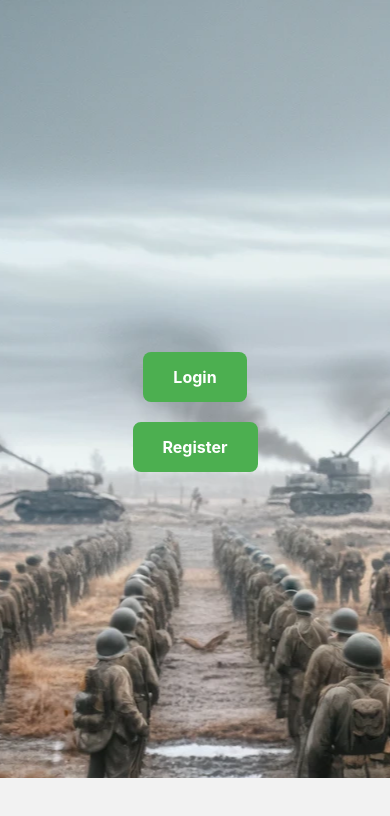
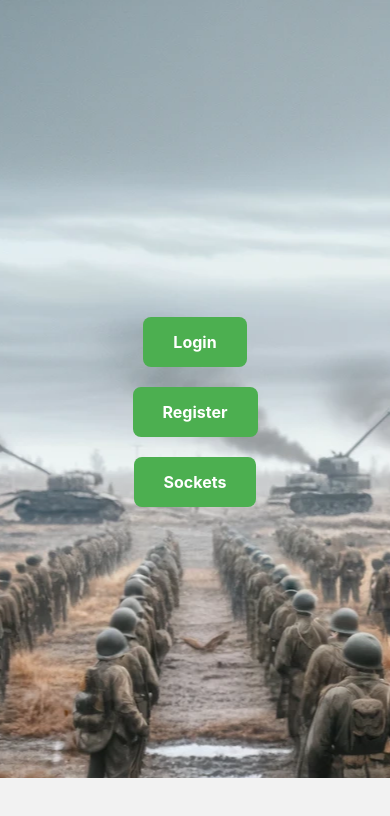
Before and after one commit to UNIZAR-30226-2024-02/Front-end-movil, a React Native app: screen / in a window 390 px wide. Shown: the top 816 px of the page. Built offline with nearby package versions, Linux system fonts and the light colour scheme.

Commit message:
SocketTest Add
Socket Pruebas Añadido

```diff
--- a/Pantallas/Home.jsx
+++ b/Pantallas/Home.jsx
@@ -14,6 +14,10 @@ export default function Home() {
     navigation.navigate('Register');
   };
 
+  const goToSockets = () => {
+    navigation.navigate('SocketsTest');
+  };
+
   return (
     <ImageBackground source={require('../assets/guerra.jpg')} style={styles.backgroundImage} >
       <View style={styles.container}>
@@ -22,6 +26,10 @@ export default function Home() {
         </TouchableOpacity>
         <TouchableOpacity style={styles.button} onPress={goToRegister}>
           <Text style={styles.buttonText}>Register</Text>
+        </TouchableOpacity>
+
+        <TouchableOpacity style={styles.button} onPress={goToSockets}>
+          <Text style={styles.buttonText}>Sockets</Text>
         </TouchableOpacity>
       </View>
     </ImageBackground>
--- /dev/null
+++ b/Pantallas/SocketsTest.jsx
@@ -0,0 +1,129 @@
+import React, { useEffect } from 'react';
+import { View, Text, TouchableOpacity, StyleSheet, ScrollView, Dimensions } from 'react-native';
+import io from 'socket.io-client';
+import { IP } from '../config';
+
+const windowWidth = Dimensions.get('window').width;
+
+const SocketsTest = () => {
+
+    // Connect to the server socket
+    const socket = io(IP); // Update the URL with your server URL
+
+    // Event listeners
+    useEffect(() => {
+        socket.on('connect', () => {
+            console.log('Connected to server socket');
+        });
+
+        socket.on('disconnect', () => {
+            console.log('Disconnected from server socket');
+        });
+
+        // Clean up on component unmount
+        return () => {
+            socket.disconnect();
+        };
+    }, []); // empty dependency array ensures this effect runs only once
+
+    // Define functions that need access to the 'socket' variable
+    const joinGame = (gameId) => {
+        // Emit the joinGame event to the server
+        socket.emit('joinGame', gameId);
+        console.log(`Joined game ${gameId}`);
+    };
+
+    const sendFriendRequest = (userId, message) => {
+        // Emit the sendFriendRequest event to the server
+        socket.emit('sendFriendRequest', { userId, message });
+        console.log(`Sent friend request to ${userId} with message: ${message}`);
+    };
+
+    const exitGame = (gameId) => {
+        // Emit the exitGame event to the server
+        socket.emit('exitGame', gameId);
+        console.log(`Exited game ${gameId}`);
+    };
+
+    const login = (username) => {
+        // Emit the login event to the server
+        socket.emit('login', username);
+        console.log(`Logged in as ${username}`);
+    };
+
+    const logout = (username) => {
+        // Emit the logout event to the server
+        socket.emit('logout', username);
+        console.log(`Logged out as ${username}`);
+    };
+
+    return (
+        <View style={styles.container}>
+            <ScrollView contentContainerStyle={styles.scrollViewContainer}>
+                <View style={styles.buttonContainer}>
+                    <TouchableOpacity style={styles.button} onPress={() => joinGame('game123')}>
+                        <Text style={styles.buttonText}>Join Game123</Text>
+                    </TouchableOpacity>
+                    <TouchableOpacity style={styles.button} onPress={() => joinGame('caballo')}>
+                        <Text style={styles.buttonText}>Join Caballo</Text>
+                    </TouchableOpacity>
+                    <TouchableOpacity style={styles.button} onPress={() => sendFriendRequest('user456', 'Hello!')}>
+                        <Text style={styles.buttonText}>Send Friend Request</Text>
+                    </TouchableOpacity>
+                </View>
+                <View style={styles.buttonContainer}>
+                    <TouchableOpacity style={styles.button} onPress={() => exitGame('game123')}>
+                        <Text style={styles.buttonText}>Exit Game123</Text>
+                    </TouchableOpacity>
+                    <TouchableOpacity style={styles.button} onPress={() => exitGame('caballo')}>
+                        <Text style={styles.buttonText}>Exit Caballo</Text>
+                    </TouchableOpacity>
+                    <TouchableOpacity style={styles.button} onPress={() => login('perro_Sanxe')}>
+                        <Text style={styles.buttonText}>Login perro_Sanxe</Text>
+                    </TouchableOpacity>
+                </View>
+                <View style={styles.buttonContainer}>
+                    <TouchableOpacity style={styles.button} onPress={() => login('pigdemon')}>
+                        <Text style={styles.buttonText}>Login pigdemon</Text>
+                    </TouchableOpacity>
+                    <TouchableOpacity style={styles.button} onPress={() => logout('perro_Sanxe')}>
+                        <Text style={styles.buttonText}>Logout perro_Sanxe</Text>
+                    </TouchableOpacity>
+                    <TouchableOpacity style={styles.button} onPress={() => logout('pigdemon')}>
+                        <Text style={styles.buttonText}>Logout pigdemon</Text>
+                    </TouchableOpacity>
+                </View>
+                {/* Add more buttonContainers if needed */}
+            </ScrollView>
+        </View>
+    );
+};
+
+const styles = StyleSheet.create({
+    container: {
+        flex: 1,
+        flexDirection: 'row', // Ensure landscape orientation
+        justifyContent: 'center',
+        alignItems: 'center',
+    },
+    scrollViewContainer: {
+        alignItems: 'center',
+    },
+    buttonContainer: {
+        flexDirection: 'row',
+        justifyContent: 'space-around',
+        marginVertical: 10,
+        width: windowWidth, // Make each button container take full width
+    },
+    button: {
+        backgroundColor: '#007bff',
+        padding: 10,
+        borderRadius: 5,
+    },
+    buttonText: {
+        color: '#ffffff',
+        fontWeight: 'bold',
+    },
+});
+
+export default SocketsTest;
```
